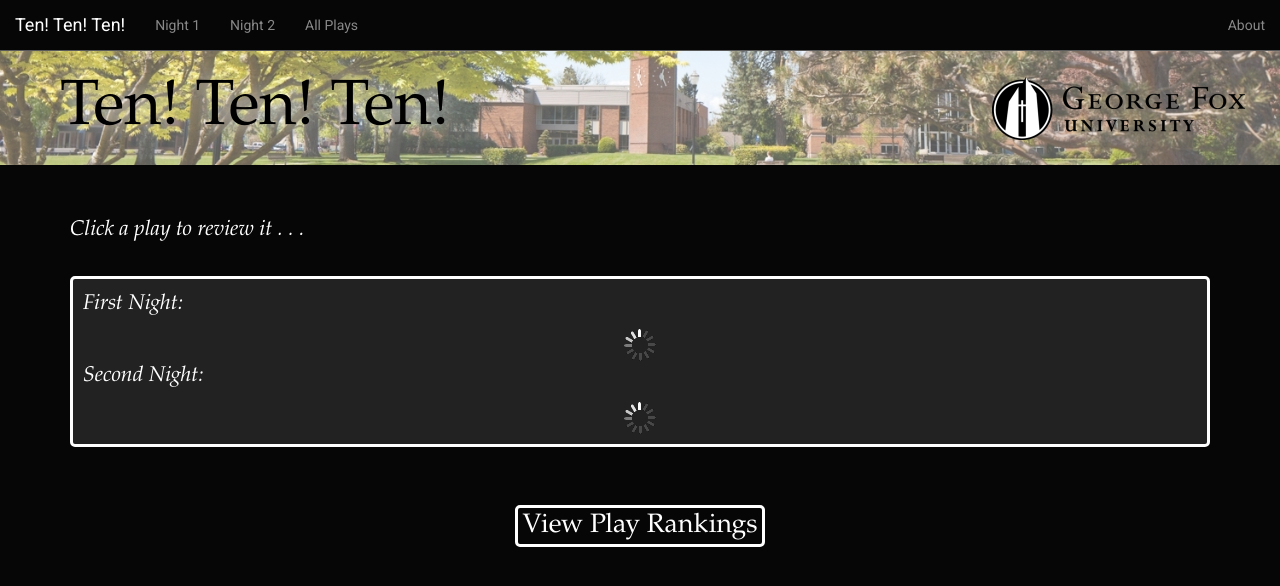
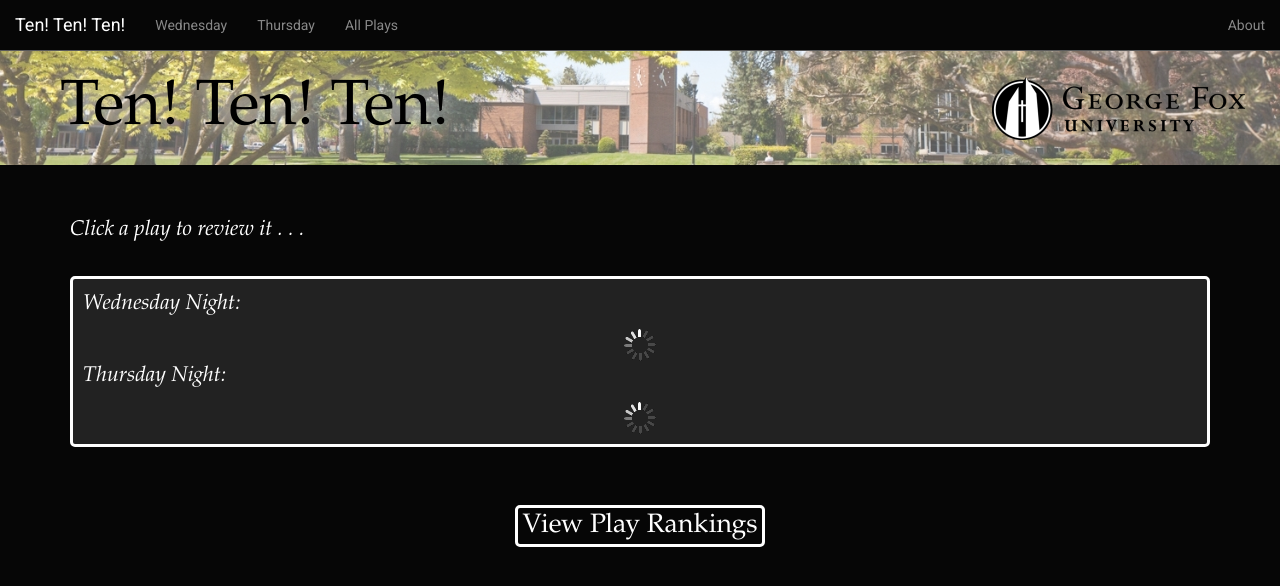
Before and after one commit to GFUCABAM/statler, a Django app: page / in a window 1280 px wide. Shown: the top 586 px of the page. Run offline with Django 3.2, Linux system fonts and the light colour scheme; some libraries are stand-ins or nearby versions.

Commit message:
changed night 1 and night 2 to wednesday and thursday. Made landing page get from new play lists: wednesday-chronological and thursday-chronological.

```diff
--- a/static/styles.css
+++ b/static/styles.css
@@ -42,6 +42,7 @@ body {
   color: white;
   font-size: 12pt;
   word-wrap: break-word;
+  clear: both;
 }
 
 .my-panel {
--- a/statler_site/templates/landing-page.html
+++ b/statler_site/templates/landing-page.html
@@ -7,8 +7,8 @@
 
       // jQuery code normally starts with the .ready function
       $(document).ready(function(){
-        fillInList("/api/play-list/night-1/", "#play-list-night-1");
-        fillInList("/api/play-list/night-2/", "#play-list-night-2");
+        fillInList("/api/play-list/wednesday-chronological/", "#play-list-wednesday");
+        fillInList("/api/play-list/thursday-chronological/", "#play-list-thursday");
       });
 
       function fillInList(getURL, divId) {
@@ -49,12 +49,12 @@
     <div class="container">
       <p class="landing-page-text">Click a play to review it . . .</p>
       <div class="landing-page-list-box">
-        <p class="landing-page-text">First Night:</p>
-        <div class="landing-page-list" id="play-list-night-1">
+        <p class="landing-page-text">Wednesday Night:</p>
+        <div class="landing-page-list" id="play-list-wednesday">
           <img src="/static/loading.gif" />
         </div>
-        <p class="landing-page-text">Second Night:</p>
-        <div class="landing-page-list" id="play-list-night-2">
+        <p class="landing-page-text">Thursday Night:</p>
+        <div class="landing-page-list" id="play-list-thursday">
           <img src="/static/loading.gif" />
         </div>
       </div>
--- a/statler_site/templates/statler-base-page.html
+++ b/statler_site/templates/statler-base-page.html
@@ -36,8 +36,8 @@
         </div>
         <div class="collapse navbar-collapse" id="statler-navbar-collapse">
             <ul class="nav navbar-nav navbar-left">
-                <li><a href="{% url "site:play-list" "night-1" %}">Night 1</a></li>
-                <li><a href="{% url "site:play-list" "night-2" %}">Night 2</a></li>
+                <li><a href="{% url "site:play-list" "wednesday" %}">Wednesday</a></li>
+                <li><a href="{% url "site:play-list" "thursday" %}">Thursday</a></li>
                 <li><a href="{% url "site:play-list" "all" %}">All Plays</a></li>
             </ul>
             <ul class="nav navbar-nav navbar-right">
```
